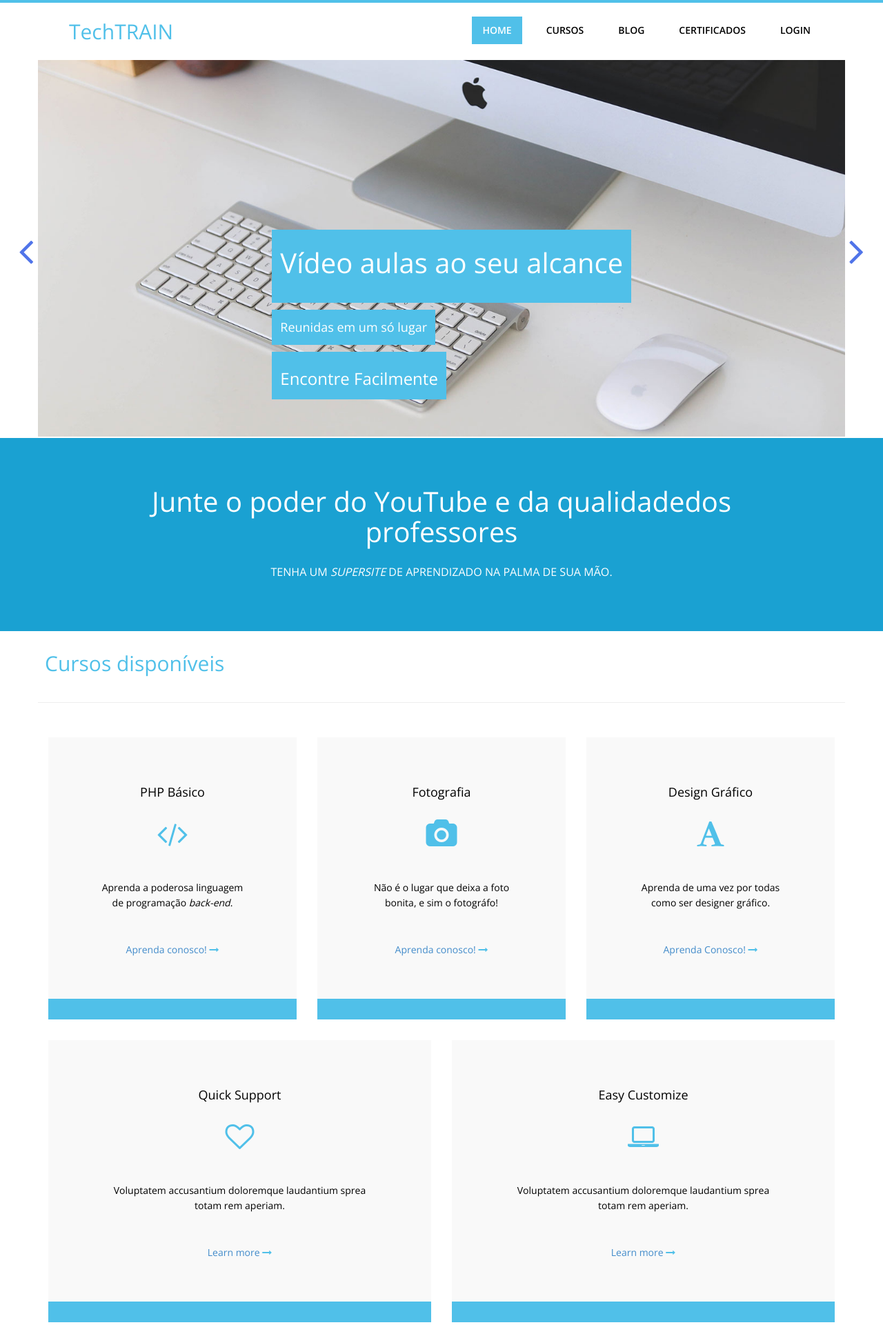
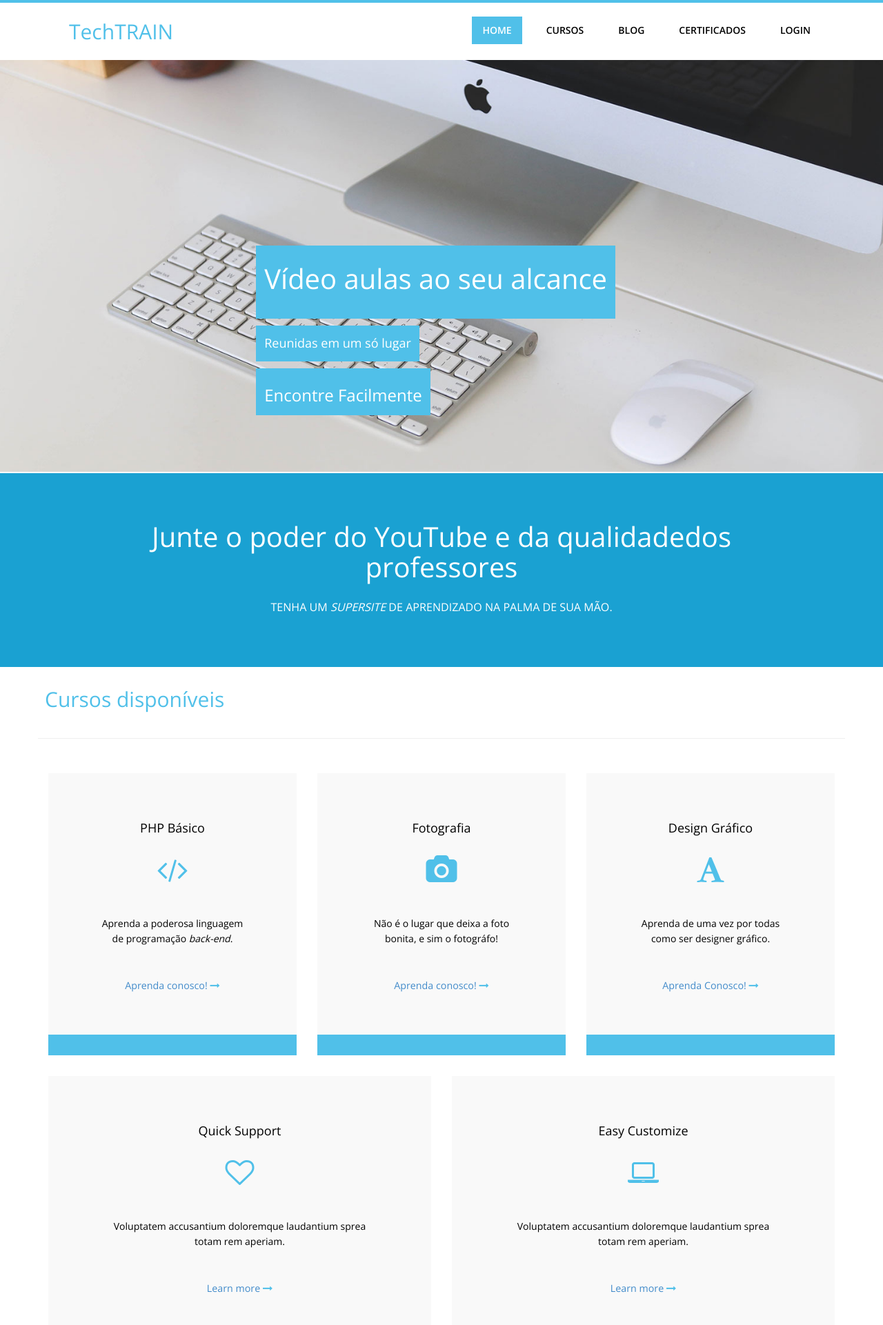
Before and after one commit to GabrielCoelho/TechTrain, a PHP site: page / in a window 1280 px wide; the page is wider, and only the part inside the window is pictured. Shown: the top 1921 px of that part at 69% size. Run offline with PHP 8.4, Linux system fonts and the light colour scheme.

Commit message:
Adição do Container Fluid

```diff
--- a/app/views/index.php
+++ b/app/views/index.php
@@ -39,7 +39,7 @@
 
 	<!-- Responsive slider - START -->
 	<div class="slider">
-	<div class="container">
+	<div class="container-fluid">
 		<div class="row">
 			<div class="responsive-slider" data-spy="responsive-slider" data-autoplay="true">
 				<div class="slides" data-group="slides">
@@ -249,10 +249,10 @@
                                         e Firebase, você verá como é possível criar um site para
                                         controlar suas 'COISAS', a partir da Internet.</p>
 
-
 									<div class="ficon">
 										<a href="" alt="">Aprenda Conosco</a> <i class="fa fa-long-arrow-right"></i>
 									</div>
+									<p style="text-align: center;"><img src="./public/images/d.jpg" alt="Professor Binho" height="320px" width="60%"> </p>
 								</div>
 							</div>
 						</div>
--- a/public/css/style.css
+++ b/public/css/style.css
@@ -312,6 +312,10 @@ section.portfolio {
 }
 .form-search .form-control {
 	margin-top:20px;
+}
+
+.ficon{
+	font-size: 1.02em;
 }
 
 .media h4 {
```
